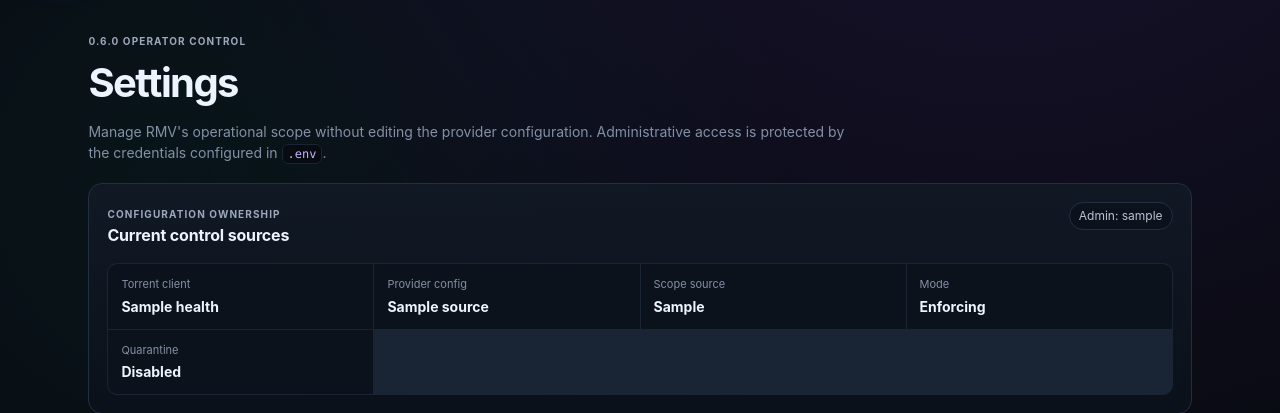
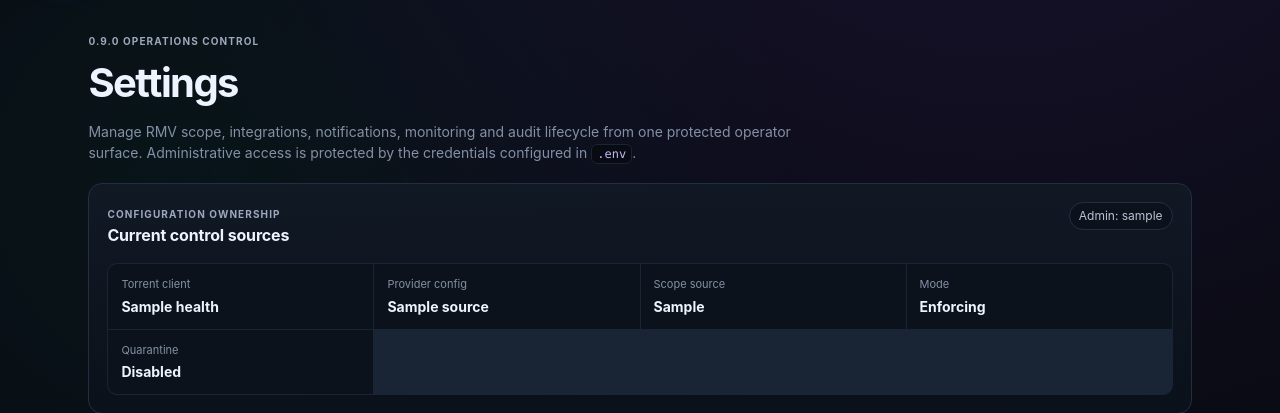
Before and after one commit to RogueAssassin/RogueMediaValidator, a FastAPI app: template app/templates/settings.html in a window 1280 px wide. Shown: the part 74-487 px from the top of the page. Run offline with FastAPI, Linux system fonts and the light colour scheme; the template is opened without the code that fills it: most values are stand-ins (such as "Sample title", 1, 10 or a date in 2020); parts of the project's set-up code (start-up, migrations or seed data) failed here and were passed over; some libraries are stand-ins or nearby versions.

Commit message:
ui: advance Settings header to 0.9.0 operations

```diff
--- a/app/templates/settings.html
+++ b/app/templates/settings.html
@@ -27,9 +27,9 @@
 
     <main class="settings-main">
       <section class="setup-hero">
-        <p class="eyebrow">0.6.0 operator control</p>
+        <p class="eyebrow">0.9.0 operations control</p>
         <h1>Settings</h1>
-        <p>Manage RMV's operational scope without editing the provider configuration. Administrative access is protected by the credentials configured in <code>.env</code>.</p>
+        <p>Manage RMV scope, integrations, notifications, monitoring and audit lifecycle from one protected operator surface. Administrative access is protected by the credentials configured in <code>.env</code>.</p>
       </section>
 
       <section class="panel settings-summary">
```
